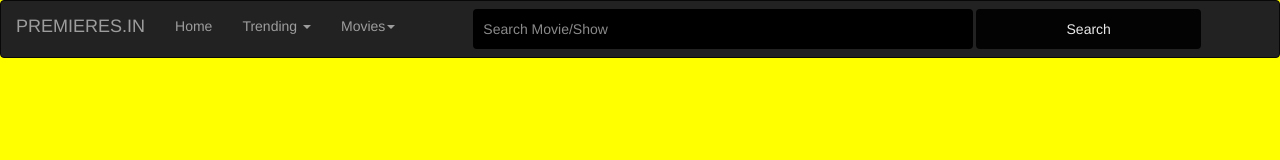
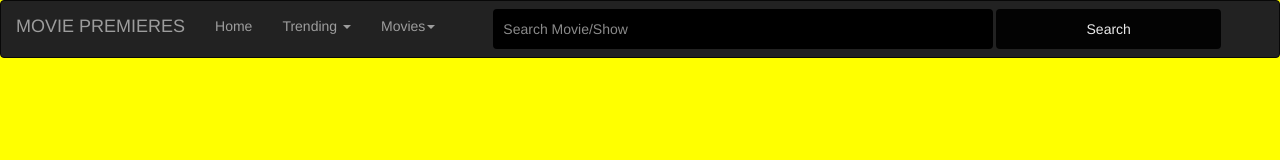
Before and after one commit to Jaysurya9/digitalpremieres, a plain HTML site: page index.html in a window 1280 px wide. Drawn offline with nearby package versions, Linux system fonts and the light colour scheme; no server answers.

Commit message:
Update index.html

```diff
--- a/index.html
+++ b/index.html
@@ -88,7 +88,7 @@ aspect-ratio: 2/3;
     <nav class="navbar navbar-inverse">
       <div class="container-fluid">
         <div class="navbar-header">
-          <a class="navbar-brand" href="/">PREMIERES.IN</a>
+          <a class="navbar-brand" href="/">MOVIE PREMIERES</a>
         </div>
         <ul class="nav navbar-nav">
           <li><a href="/">Home</a></li>
```
